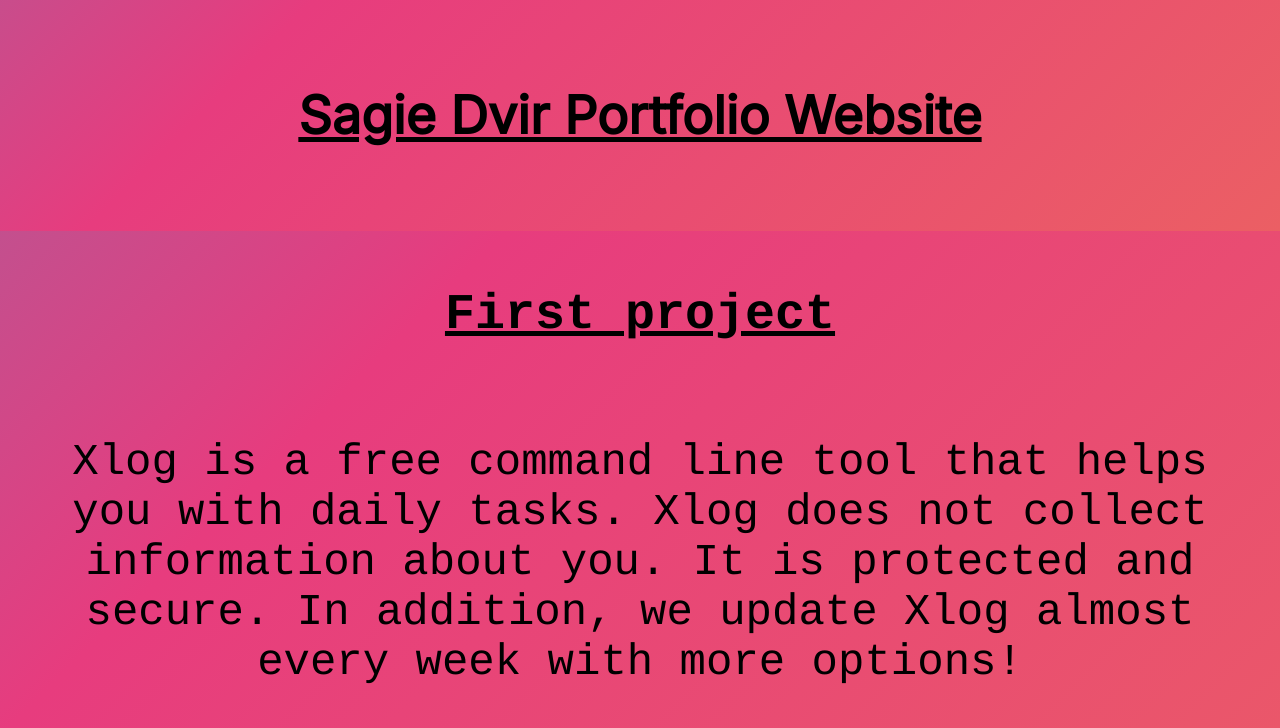
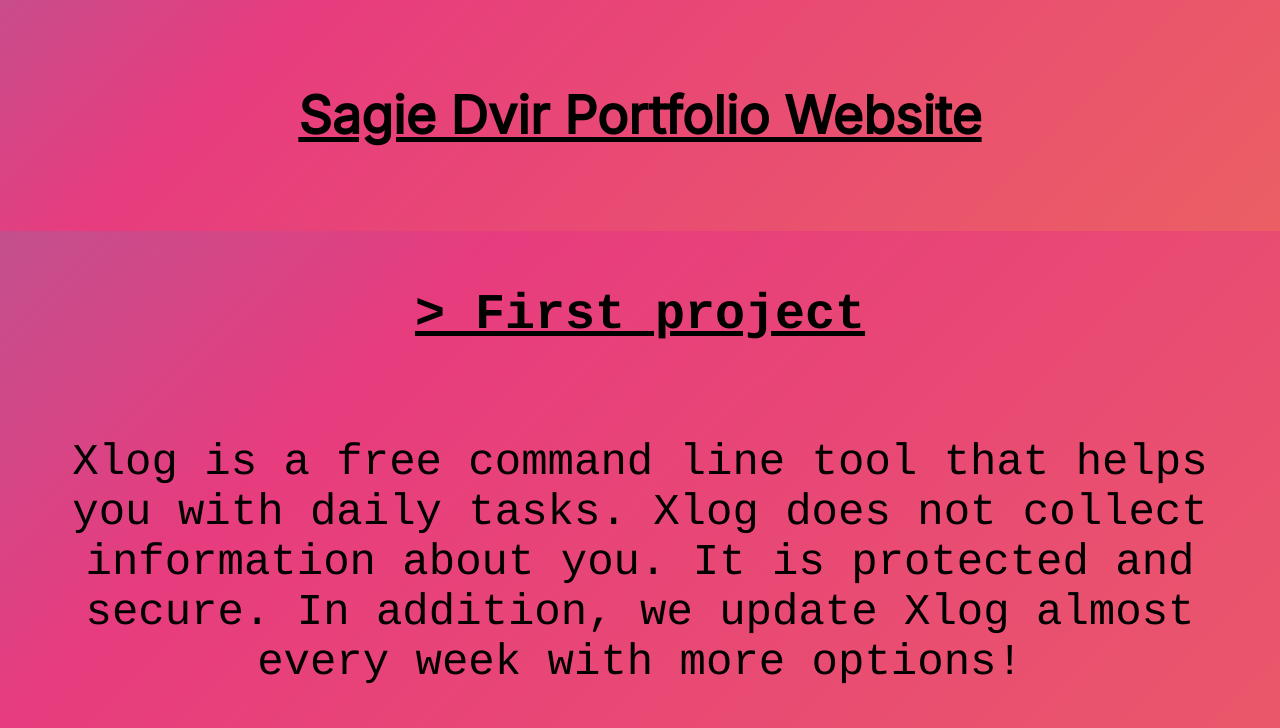
Before and after one commit to sagie111/portfolio, a plain HTML site: page index.html in a window 1280 px wide. Shown: the top 728 px of the page. Drawn offline with Linux system fonts and the light colour scheme.

Commit message:
Update index.html

```diff
--- a/index.html
+++ b/index.html
@@ -58,7 +58,7 @@ a:link, a:visited {
 
 <div class="main" id="background">
 
-    <b><a href="http://xlog.ml/" target="_blank"><p style="font-size:50px; font-family:courier; color: black; text-decoration: underline;">First project</p></a></b>
+    <b><a href="https://sagie111.github.io/Xlog/" target="_blank"><p style="font-size:50px; font-family:courier; color: black; text-decoration: underline;">> First project</p></a></b>
     <p style="font-size:44px; font-family:courier; color: black;"><a>Xlog is a free command line tool that helps you with daily tasks. Xlog does not collect information about you. It is protected and secure. In addition, we update Xlog almost every week with more options!</p></a>
     <b><p style="font-size:50px; font-family:courier; color: black; text-decoration: underline;">Second project</p></b>
     <p style="font-size:44px; font-family:courier; color: black;"><a>COMING SOON!!!</p></a>
```
